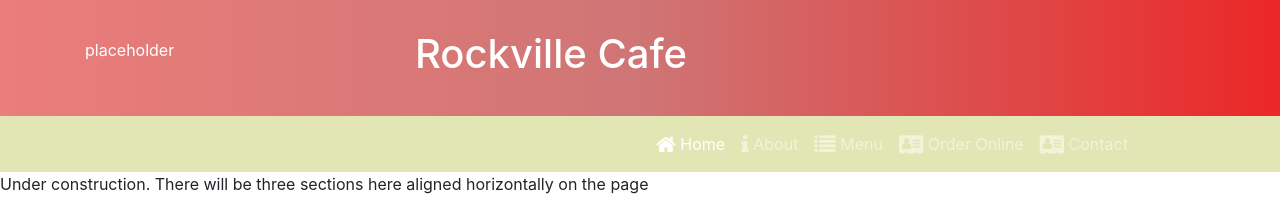
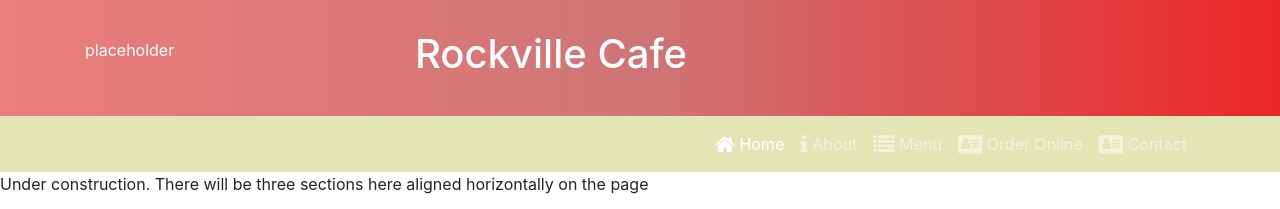
Before and after one commit to roylowe/rockville-cafe, a website: page index.html in a window 1280 px wide. Shown: the top 209 px of the page. Drawn offline with nearby package versions, Linux system fonts and the light colour scheme.

Commit message:
figured out how to align navbar to right

```diff
--- a/css/styles.css
+++ b/css/styles.css
@@ -15,16 +15,6 @@
     background-color: #e2e6b4;
 }
 
-.navbar-nav{
-  padding-left: 50%;
-
-}
-
-.nav-item {
-
-
-}
-
 .nav-link{
     text-decoration: none;
 }
--- a/index.html
+++ b/index.html
@@ -35,7 +35,7 @@
                 <span class="navbar-toggler-icon"></span>
             </button>
             <div class="collapse navbar-collapse" id="cafe-navbar">
-                <ul class="navbar-nav">
+                <ul class="navbar-nav ml-auto">
                     <li class="nav-item active"><a class="nav-link" href="#"><i class="fa fa-home fa-lg"></i> Home</a></li>
                     <li class="nav-item"><a class="nav-link" href="aboutus.html"><i class="fa fa-info fa-lg"></i> About</a></li>
                     <li class="nav-item"><a class="nav-link" href="#"><i class="fa fa-list fa-lg"></i> Menu</a></li>
```
